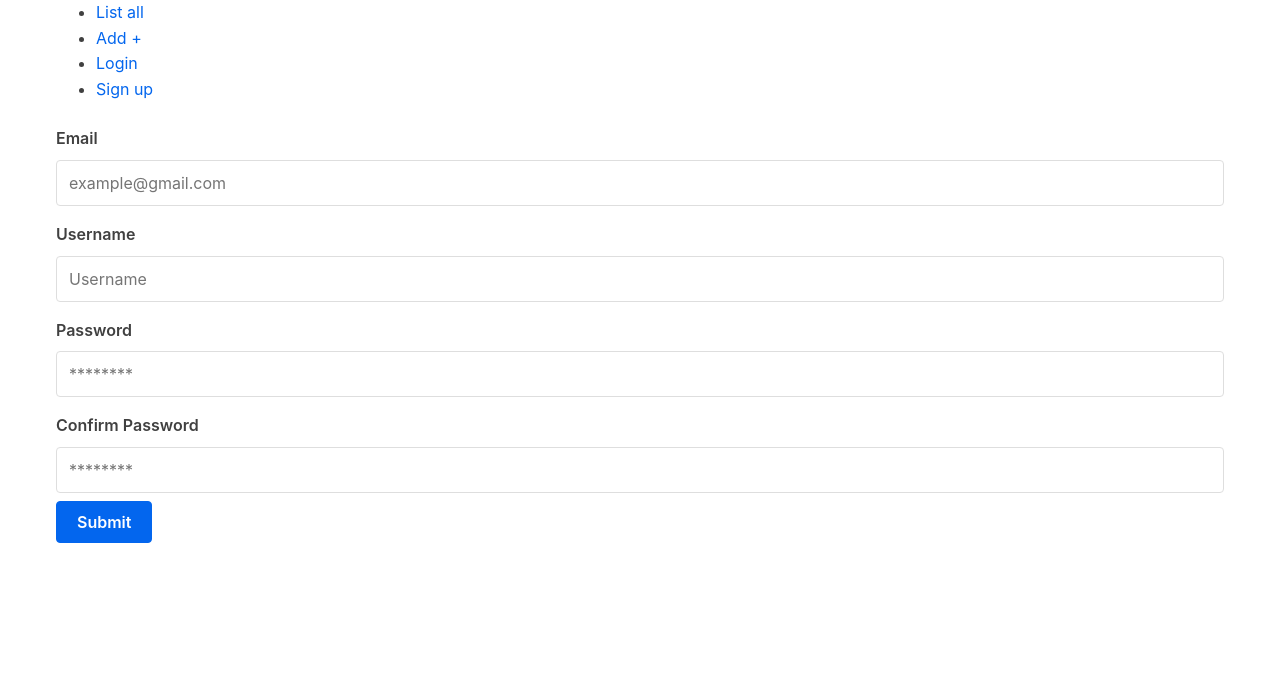
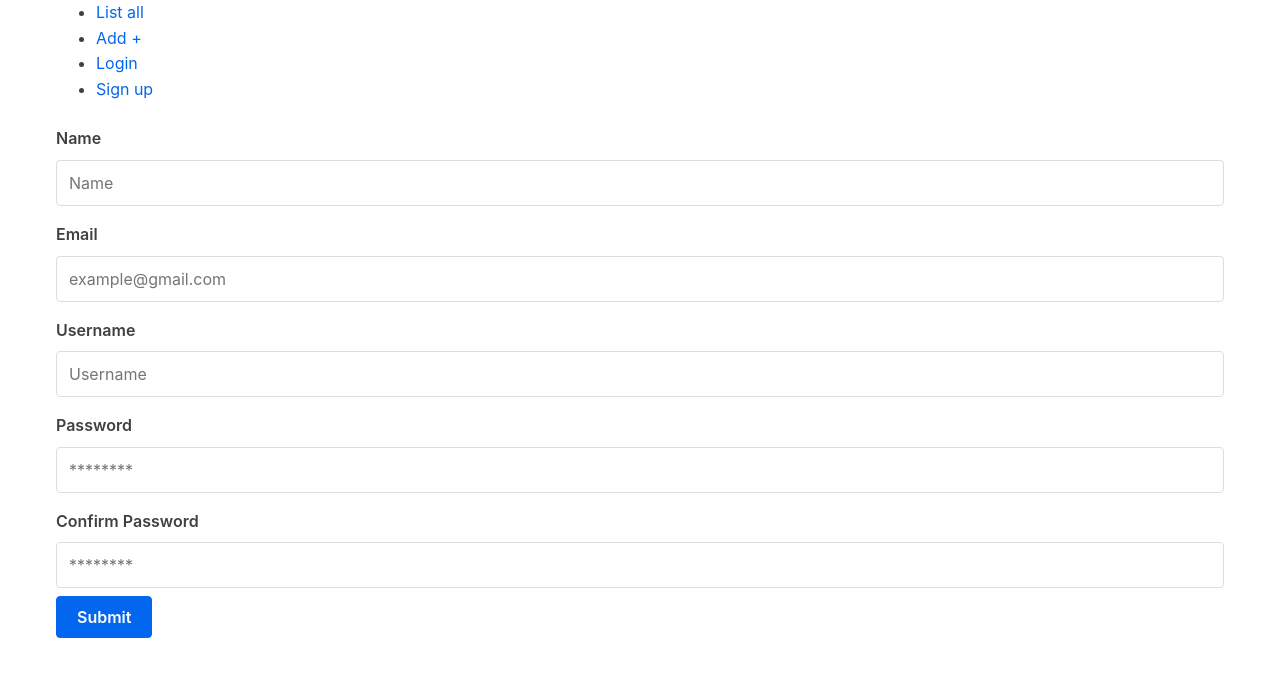
Before and after one commit to ayang101/recipe-tracker, a React (Create React App) app in the folder react-frontend/: page /signup in a window 1280 px wide. Shown: the top 676 px of the page. Built offline with nearby package versions, Linux system fonts and the light colour scheme; no server answers.

Commit message:
basic mongodb setup for users, no validation checks yet

```diff
--- a/react-frontend/src/SignupForm.js
+++ b/react-frontend/src/SignupForm.js
@@ -1,48 +1,115 @@
 import React, {useState} from 'react';
 
 function SignupForm(props) {
-    const [email, setEmail] = useState('');
-    const [uname, setUName] = useState('');
-    const [password, setPassword] = useState('');
-    const [password2, setPassword2] = useState('');
-    const [errorMsgs, setErrorMsgs] = useState({});
-    const [isSubmitted, setIsSubmitted] = useState(false);
+    const [user, setUser] = useState({
+        name: '',
+        email: '',
+        username: '',
+        password: '',
+        confirmPassword: ''
+    });
 
-    function handleChange(event) {}
+    function handleChange(event) {
+        const { name, value } = event.target;
+        if (name === 'name') {
+            setUser({
+                name: value,
+                email: user['email'],
+                username: user['username'],
+                password: user['password'],
+                confirmPassword: user['confirmPassword']
+            });
+        } else if (name === 'email') {
+            setUser({
+                name: user['name'],
+                email: value,
+                username: user['username'],
+                password: user['password'],
+                confirmPassword: user['confirmPassword']
+            });
+        } else if (name === 'username') {
+            setUser({
+                name: user['name'],
+                email: user['email'],
+                username: value,
+                password: user['password'],
+                confirmPassword: user['confirmPassword']
+            });
+        } else if (name === 'password') {
+            setUser({
+                name: user['name'],
+                email: user['email'],
+                username: user['username'],
+                password: value,
+                confirmPassword: user['confirmPassword']
+            });
+        } else if (name === 'confirmPassword') {
+            setUser({
+                name: user['name'],
+                email: user['email'],
+                username: user['username'],
+                password: user['password'],
+                confirmPassword: value
+            });
+        }
+    }
 
-    function submitForm() {}
+    function submitForm() {
+        props.handleSubmit(user);
+        if (user.password === user.confirmPassword) {
+            setUser({
+                name: '',
+                email: '',
+                username: '',
+                password: '',
+                confirmPassword: ''
+            });
+        }
+    }
 
 
     return (
         <form>
+            <label htmlFor="name">Name</label>
+            <input
+                type="text"
+                placeholder="Name"
+                name="name"
+                id="name"
+                value={user.name}
+                onChange={handleChange} />
             <label htmlFor="email">Email</label>
             <input
                 type="text"
                 placeholder="example@gmail.com"
                 name="email"
                 id="email"
-                value={email} />
+                value={user.email}
+                onChange={handleChange} />
             <label htmlFor="username">Username</label>
             <input
                 type="text"
                 placeholder="Username"
                 name="username"
                 id="username"
-                value={uname} />
+                value={user.username}
+                onChange={handleChange} />
             <label htmlFor="password">Password</label>
             <input
                 type="text"
                 placeholder="********"
                 name="password"
                 id="password"
-                value={password} />
-            <label htmlFor="password2">Confirm Password</label>
+                value={user.password}
+                onChange={handleChange} />
+            <label htmlFor="confirmPassword">Confirm Password</label>
             <input
                 type="text"
                 placeholder="********"
-                name="password2"
-                id="password2"
-                value={password2} />
+                name="confirmPassword"
+                id="confirmPassword"
+                value={user.confirmPassword}
+                onChange={handleChange} />
             <input type="button" value="Submit" onClick={submitForm} />
         </form>
     );
```
